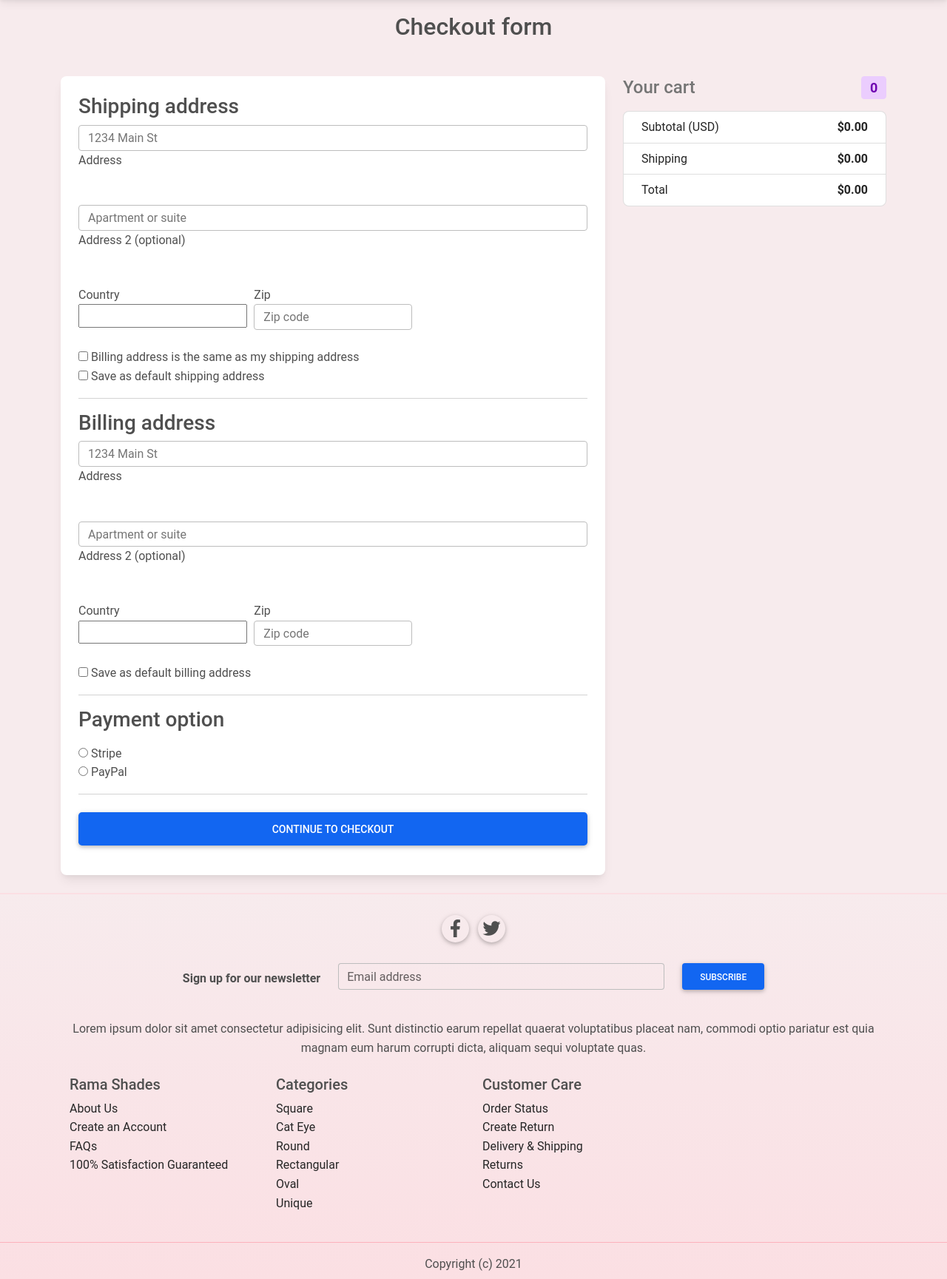
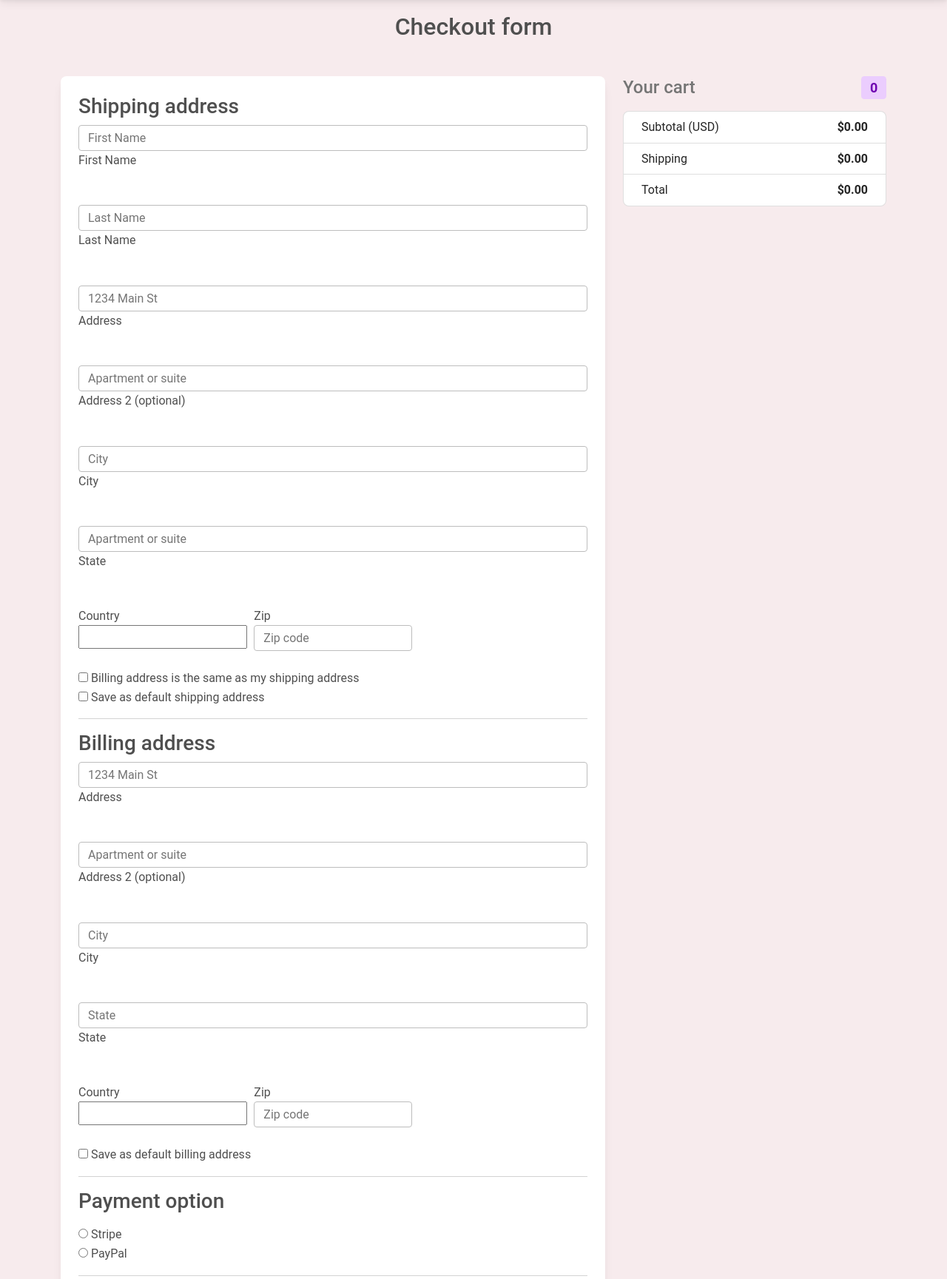
Before and after one commit to neoToad/rama_shades, a Django app: template store/templates/store/checkout.html in a window 1280 px wide. Shown: the part 63-1792 px from the top of the page at 74% size. Run offline with Django 3.2, Linux system fonts and the light colour scheme; the template is opened without the code that fills it: values that come from a table or form of the project are taken from there, others are empty; the visitor is signed in with stand-in values (Sample User, id 1); data comes from the database, SQL or seed files in the repository; some libraries are stand-ins or nearby versions.

Commit message:
Back to styles - fixed bug - logged in

```diff
--- a/store/forms.py
+++ b/store/forms.py
@@ -10,12 +10,14 @@
 
 
 class CheckoutForm(forms.Form):
-    first_name = forms.CharField(required=False)
-    last_name = forms.CharField(required=False)
-    shipping_address = forms.CharField(required=False)
+    first_name = forms.CharField(required=True)
+    last_name = forms.CharField(required=True)
+    shipping_address = forms.CharField(required=True)
     shipping_address2 = forms.CharField(required=False)
+    city = forms.CharField(required=False)
+    state = forms.CharField(required=False)
     shipping_country = CountryField(blank_label='(select country)').formfield(
-        required=False,
+        required=True,
         widget=CountrySelectWidget(attrs={
             'class': 'custom-select d-block w-100',
         }))
--- a/store/templates/store/checkout.html
+++ b/store/templates/store/checkout.html
@@ -17,6 +17,19 @@
               <div class='hideable_shipping_form'>
 
                 <div class="md-form mb-5">
+                  <input type='text' placeholder='First Name' id='first_name'
+                         name='first_name' class='form-control' />
+                  <label for="first_name" class="">First Name</label>
+                </div>
+
+                <div class="md-form mb-5">
+                  <input type='text' placeholder='Last Name' id='last_name'
+                         name='last_name' class='form-control' />
+                  <label for="last_name" class="">Last Name</label>
+                </div>
+
+
+                <div class="md-form mb-5">
                   <input type='text' placeholder='1234 Main St' id='shipping_address' name='shipping_address' class='form-control' />
                   <label for="shipping_address" class="">Address</label>
                 </div>
@@ -24,6 +37,18 @@
                 <div class="md-form mb-5">
                   <input type='text' placeholder='Apartment or suite' id='shipping_address2' name='shipping_address2' class='form-control' />
                   <label for="shipping_address2" class="">Address 2 (optional)</label>
+                </div>
+
+                <div class="md-form mb-5">
+                  <input type='text' placeholder='City' id='city'
+                         name='city' class='form-control' />
+                  <label for="city" class="">City</label>
+                </div>
+
+                <div class="md-form mb-5">
+                  <input type='text' placeholder='Apartment or suite' id='state'
+                         name='city' class='form-control' />
+                  <label for="shipping_address2" class="">State</label>
                 </div>
 
                 <div class="row">
@@ -56,8 +81,10 @@
 
               {% if default_shipping_address %}
               <div class="custom-control custom-checkbox">
-                <input type="checkbox" class="custom-control-input" name="use_default_shipping" id="use_default_shipping">
-                <label class="custom-control-label" for="use_default_shipping">Use default shipping address: {{ default_shipping_address.street_address|truncatechars:10 }}</label>
+                <input type="checkbox" class="custom-control-input"
+                       name="use_default_shipping" id="use_default_shipping">
+                <label class="custom-control-label" for="use_default_shipping">
+                  Use default shipping address: {{ default_shipping_address.street_address }}</label>
               </div>
               {% endif %}
 
@@ -66,14 +93,30 @@
               <h3>Billing address</h3>
 
               <div class='hideable_billing_form'>
+
                 <div class="md-form mb-5">
-                  <input type='text' placeholder='1234 Main St' id='billing_address' name='billing_address' class='form-control' />
+                  <input type='text' placeholder='1234 Main St' id='billing_address'
+                         name='billing_address' class='form-control' />
                   <label for="billing_address" class="">Address</label>
                 </div>
 
                 <div class="md-form mb-5">
-                  <input type='text' placeholder='Apartment or suite' id='billing_address2' name='billing_address2' class='form-control' />
+                  <input type='text' placeholder='Apartment or suite'
+                         id='billing_address2' name='billing_address2'
+                         class='form-control' />
                   <label for="billing_address2" class="">Address 2 (optional)</label>
+                </div>
+
+                <div class="md-form mb-5">
+                  <input type='text' placeholder='City' id='billing_city'
+                         name='billing_city' class='form-control' />
+                  <label for="city" class="">City</label>
+                </div>
+
+                <div class="md-form mb-5">
+                  <input type='text' placeholder='State' id='billing_state'
+                         name='billing_state' class='form-control' />
+                  <label for="shipping_address2" class="">State</label>
                 </div>
 
                 <div class="row">
@@ -105,7 +148,7 @@
               {% if default_billing_address %}
               <div class="custom-control custom-checkbox">
                 <input type="checkbox" class="custom-control-input" name="use_default_billing" id="use_default_billing">
-                <label class="custom-control-label" for="use_default_billing">Use default billing address: {{ default_billing_address.street_address|truncatechars:10 }}</label>
+                <label class="custom-control-label" for="use_default_billing">Use default billing address: {{ default_billing_address.street_address }}</label>
               </div>
               {% endif %}
               <hr>
@@ -149,6 +192,8 @@
 var use_default_shipping = document.querySelector("input[name=use_default_shipping]");
 var use_default_billing = document.querySelector("input[name=use_default_billing]");
 
+var same_billing_address = document.querySelector("input[name=same_billing_address]");
+
 use_default_shipping.addEventListener('change', function() {
   if (this.checked) {
     hideable_shipping_form.hide();
@@ -165,5 +210,13 @@
   }
 })
 
+same_billing_address.addEventListener('change', function() {
+  if (this.checked) {
+    hideable_billing_form.hide();
+  } else {
+    hideable_billing_form.show();
+  }
+})
+
 </script>
 {% endblock extra_scripts %}
```
